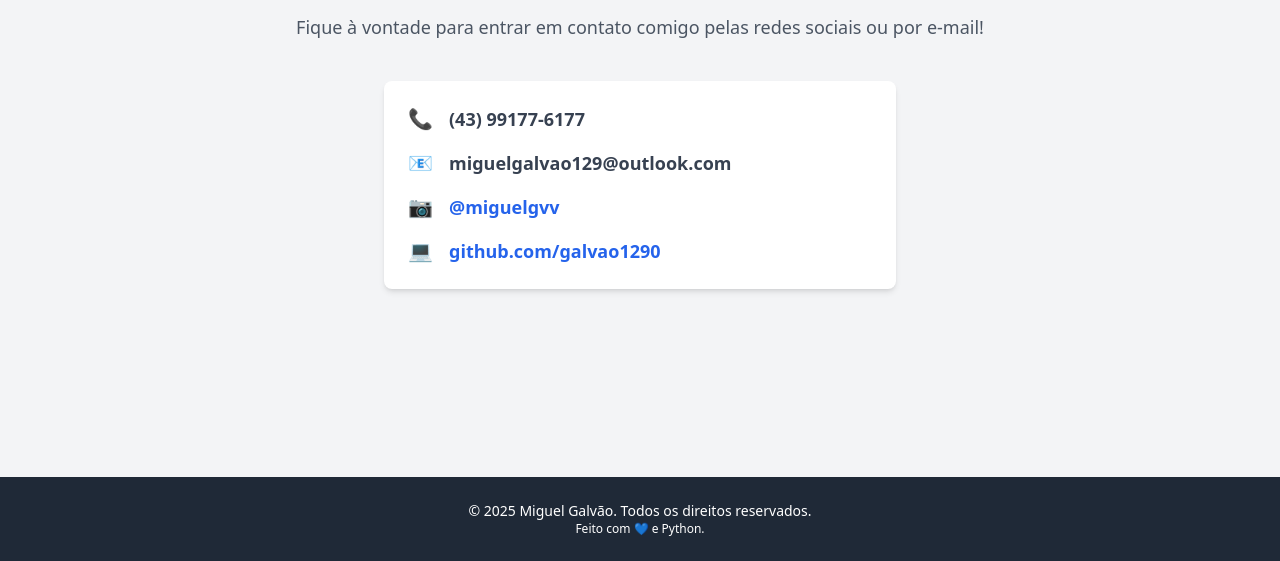
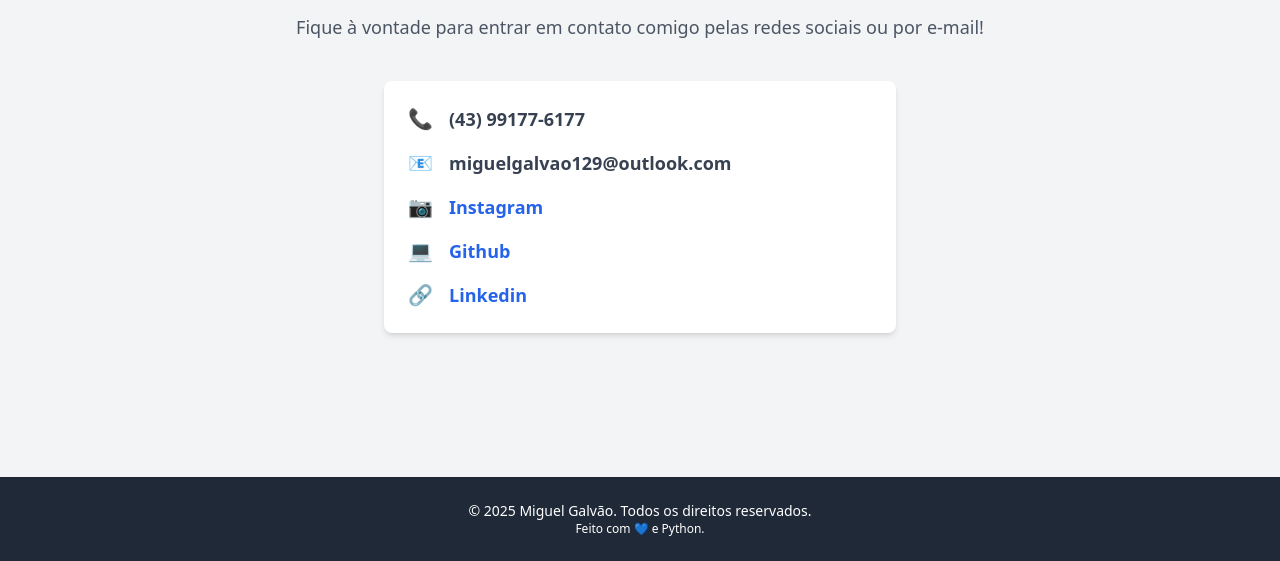
Before and after one commit to galvao1290/portfolio, a FastAPI app: page /contatos in a window 1280 px wide. Shown: the part 239-800 px from the top of the page. Run offline with FastAPI, Linux system fonts and the light colour scheme; some libraries are stand-ins or nearby versions.

Commit message:
Atualiza links de redes sociais no contato.html para nomes mais amigáveis e adiciona link do Linkedin

```diff
--- a/templates/contato.html
+++ b/templates/contato.html
@@ -18,11 +18,15 @@
         </div>
         <div class="flex items-center space-x-4 mb-4">
             <span class="text-blue-600 text-xl">📷</span>
-            <a href="https://instagram.com/miguelglvv" target="_blank" class="text-blue-600 hover:underline text-lg font-semibold">@miguelgvv</a>
+            <a href="https://instagram.com/miguelglvv" target="_blank" class="text-blue-600 hover:underline text-lg font-semibold">Instagram</a>
+        </div>
+        <div class="flex items-center space-x-4 mb-4">
+            <span class="text-blue-600 text-xl">💻</span>
+            <a href="https://github.com/galvao1290" target="_blank" class="text-blue-600 hover:underline text-lg font-semibold">Github</a>
         </div>
         <div class="flex items-center space-x-4">
-            <span class="text-blue-600 text-xl">💻</span>
-            <a href="https://github.com/galvao1290" target="_blank" class="text-blue-600 hover:underline text-lg font-semibold">github.com/galvao1290</a>
+            <span class="text-blue-600 text-xl">🔗</span>
+            <a href="https://www.linkedin.com/in/miguel-galv%C3%A3o-080b2928b/" target="_blank" class="text-blue-600 hover:underline text-lg font-semibold">Linkedin</a>
         </div>
     </div>
 </div>
```
